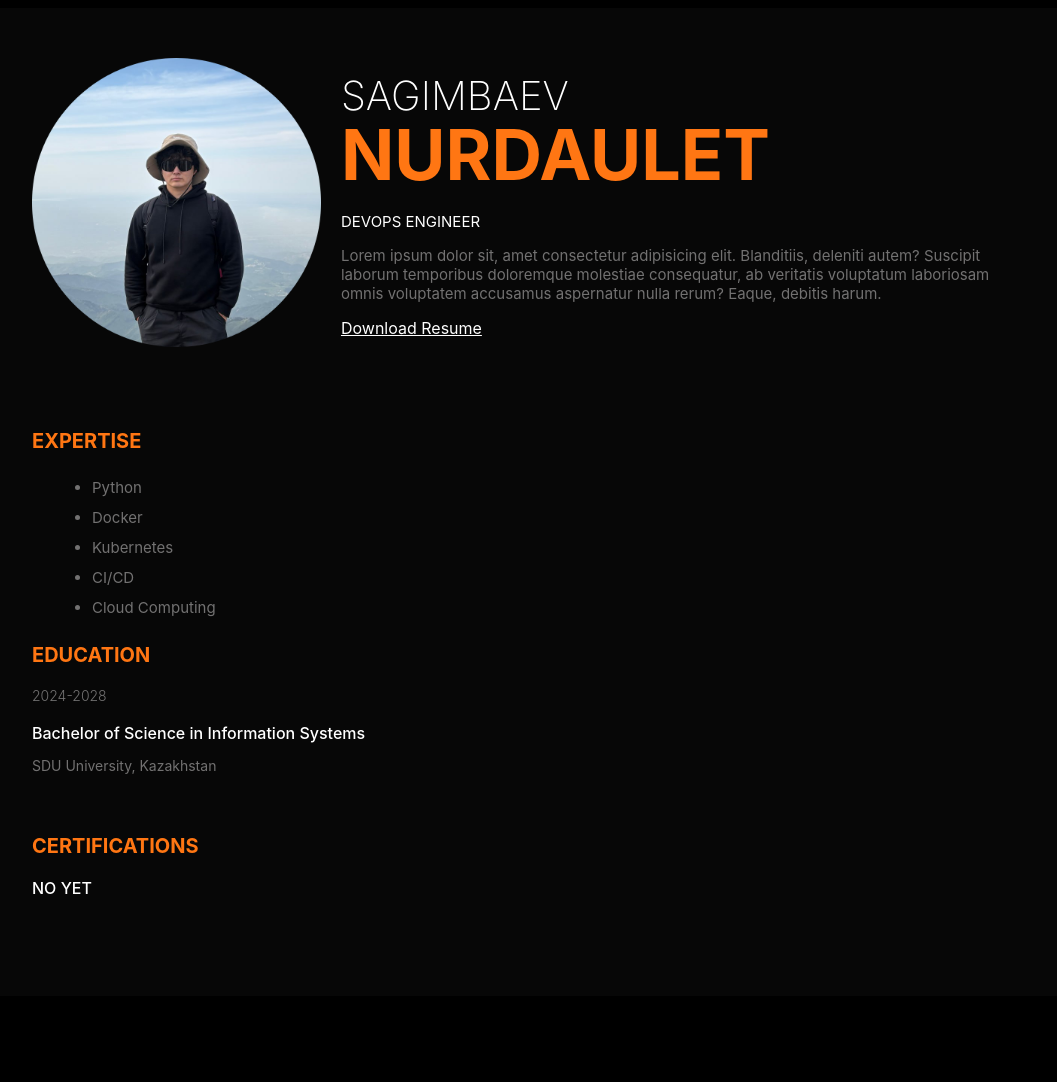
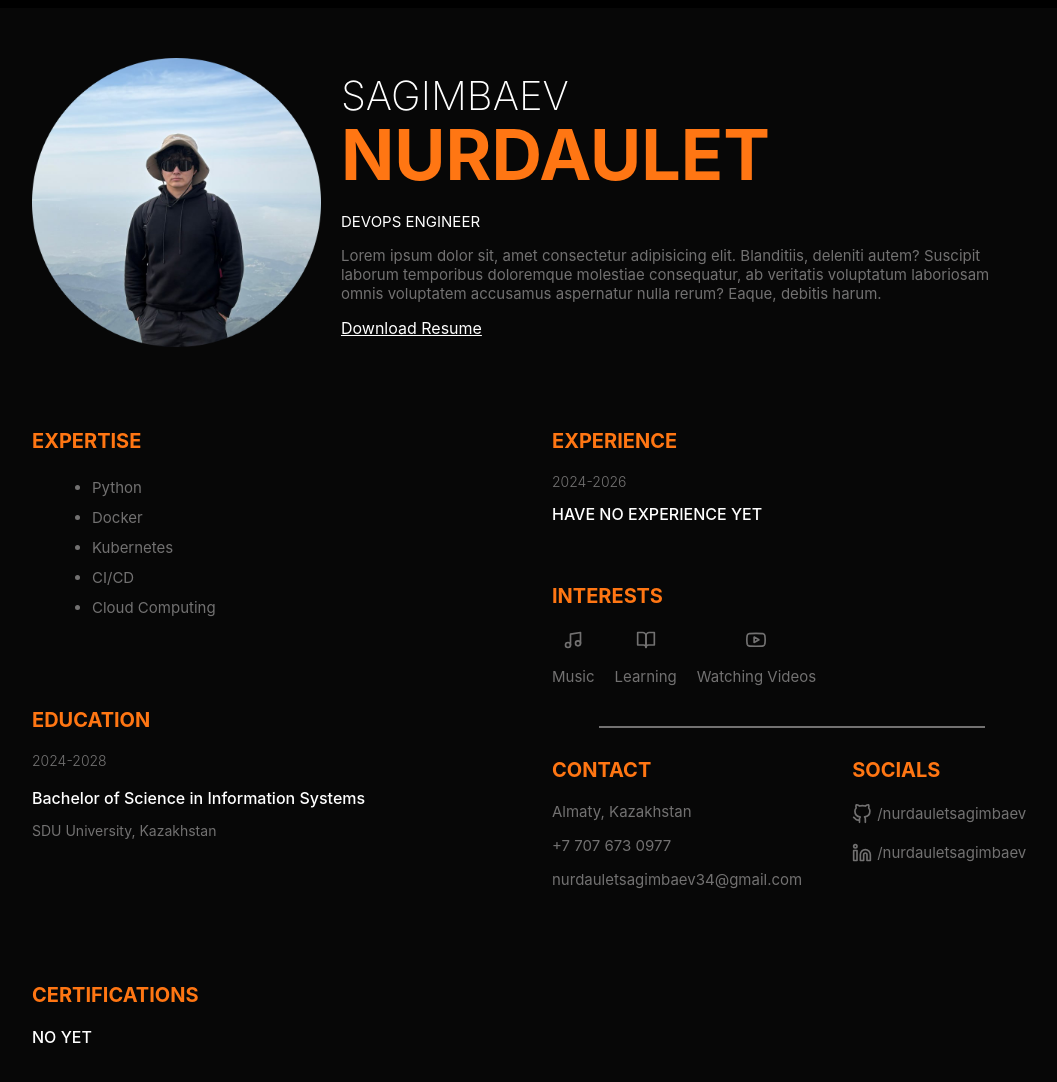
Before and after one commit to Nurdaulettt34/Resume, a plain HTML site: page index.html in a window 1280 px wide. Shown: the whole page, without its empty margins (108-1165 px from the left). Before the commit the page ends 1004 px from the top, so only its background shows below. Drawn offline with nearby package versions, Linux system fonts and the light colour scheme.

Commit message:
prefinal commit for html

```diff
--- a/index.html
+++ b/index.html
@@ -4,6 +4,7 @@
     <meta charset="UTF-8">
     <meta name="viewport" content="width=device-width, initial-scale=1.0">
     <link rel="stylesheet" href="./style.css">
+      <script src="https://unpkg.com/feather-icons"></script>
     <title>Resume</title>
 </head>
 <body>
@@ -55,8 +56,67 @@
                 </div>
             </div>
         </div>
-        <div class="group-2"></div>
-        <div class="group-3"></div>
+        <div class="group-2">
+            <div class="exp">
+                <h3 class="title">EXPERIENCE</h3>
+                <div class="exp_item">
+                    <p class="item_preTitle">2024-2026</p>
+                    <h4 class="item_title">HAVE NO EXPERIENCE YET</h4>
+            </div>
+
+            <div class="interest">
+                <h3 class="title">INTERESTS</h3>
+                <div class="interest_items">
+                    <div class="interest_item">
+                            <i data-feather="music"></i>
+                            <span class="description">Music</span>
+                    </div>
+                    <div class="interest_item">
+                            <i data-feather="book-open"></i>
+                            <span class="description">Learning</span>
+                    </div>
+                    <div class="interest_item">
+                            <i data-feather="youtube"></i>
+                            <span class="description">Watching Videos</span>
+                    </div>
+            </div>
+        </div>
+        <hr>
+        <div class="group-3">
+            <div class="contact">
+                <h3 class="title">CONTACT</h3>
+                <div class="contact_info">
+                    <p class="description">
+                        Almaty, Kazakhstan
+                    </p>
+                    <p class="description">
+                        +7 707 673 0977
+                    </p>
+                    <p class="description">
+                        nurdauletsagimbaev34@gmail.com
+                    </p>
+                </div>
+            </div>
+            <div class="socials">
+                <h3 class="title">SOCIALS</h3>
+                <div class="social_items">
+                    <a href="https://github.com/Nurdaulettt34" class="social_item">
+                        <i data-feather="github"></i>
+                        <span>/nurdauletsagimbaev</span>
+                    </a>
+                    <a href="https://www.linkedin.com/in/nurdaulet-sagimbaev-3b1796410/" class="social_item">
+                        <i data-feather="linkedin"></i>
+                        <span>/nurdauletsagimbaev</span>
+                    </a>
+                </div>
+            </div>
+        </div>
     </div>
+
+
+    <script>
+      feather.replace();
+    </script>
+
 </body>
 </html>
--- a/style.css
+++ b/style.css
@@ -82,6 +82,25 @@ a {
     margin-bottom: 2rem;
 }
 
+.group-1,
+.group-2 {
+    display: flex;
+    flex-direction: column;
+    gap: 5rem;
+}
+.group-3 {
+    max-width: 700px;
+    width: 100%;
+    margin: 0 auto;
+    grid-column: 1 / -1;
+    display: flex;
+    flex-direction: row;
+    gap: 5rem;
+}
+.group-3 > div {
+    flex: 1;
+}
+
 /* Profile */
 .profile_container {
     display: flex;
@@ -142,3 +161,62 @@ a {
 .certification {
     margin-top: 6rem;
 }
+
+/* EXPERIENCE */
+.exp_item {
+    margin-top: 2rem;
+}
+
+/* interests */
+.interest_items {
+    margin-top: 2rem;
+    display: flex;
+    align-items: center;
+    gap: 2rem;
+    flex-wrap: wrap;
+}
+.interest_item {
+    display: flex;
+    align-items: center;
+    gap: 0.5rem;
+    justify-content: center;
+    font-size: 1.4rem;
+    color: var(--text-color);
+    flex-direction: column;
+}
+
+.interest {
+    margin-top: 6rem;
+}
+
+.interest_item svg {
+    width: 2rem;
+}
+
+/*socials*/
+.social_items {
+    margin-top: 2rem;
+}
+.social_item {
+    margin-top: 1.5rem;
+    font-size: 1.5rem;
+    display: flex;
+    gap: .5rem;
+    align-items: center;
+    justify-content: flex-start;
+    color: var(--text-color);
+}
+.social_item:hover {
+    color:var(--primary-color)
+}
+.social_item svg {
+    width: 2rem;
+}
+
+hr {
+    margin-top: 4rem;
+    grid-column: 1 / -1;
+    width: 80%;
+    margin-bottom: 1rem;
+    border: 0.5px solid var(--text-color);
+}
```
